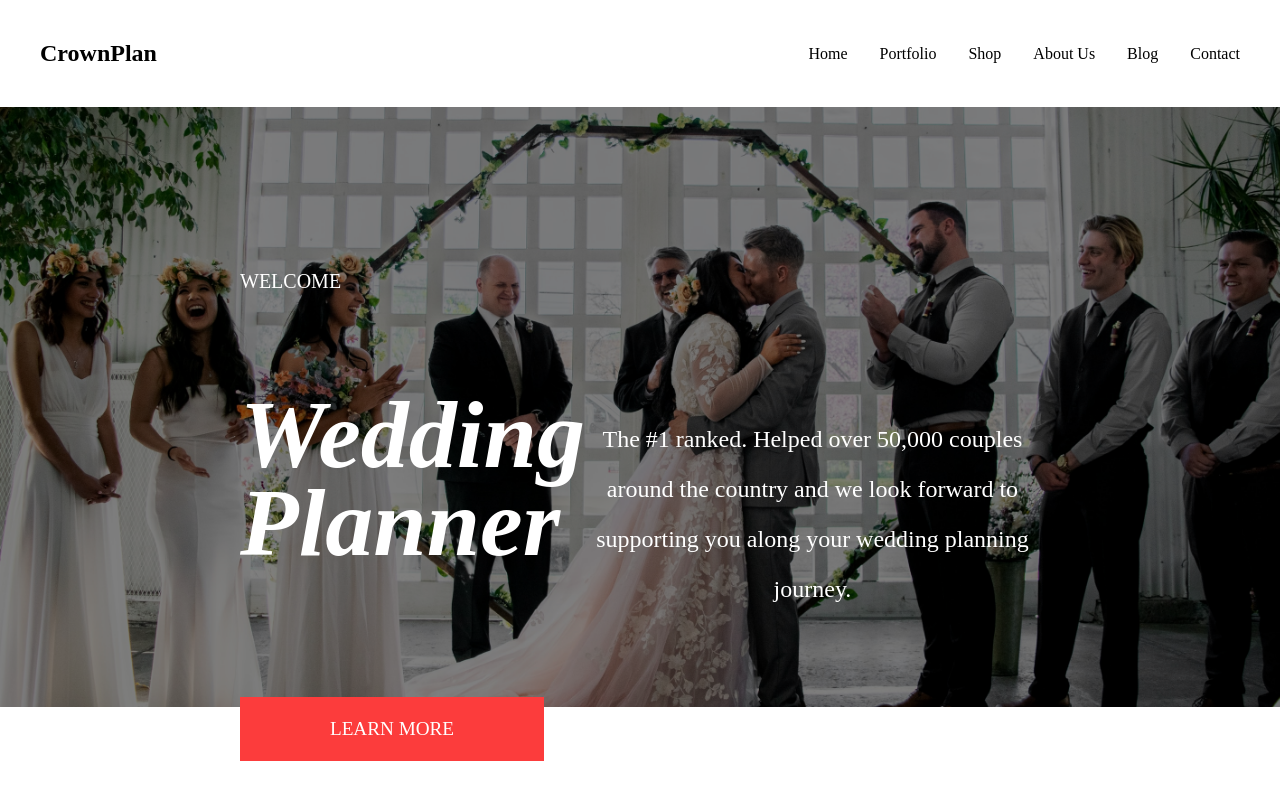
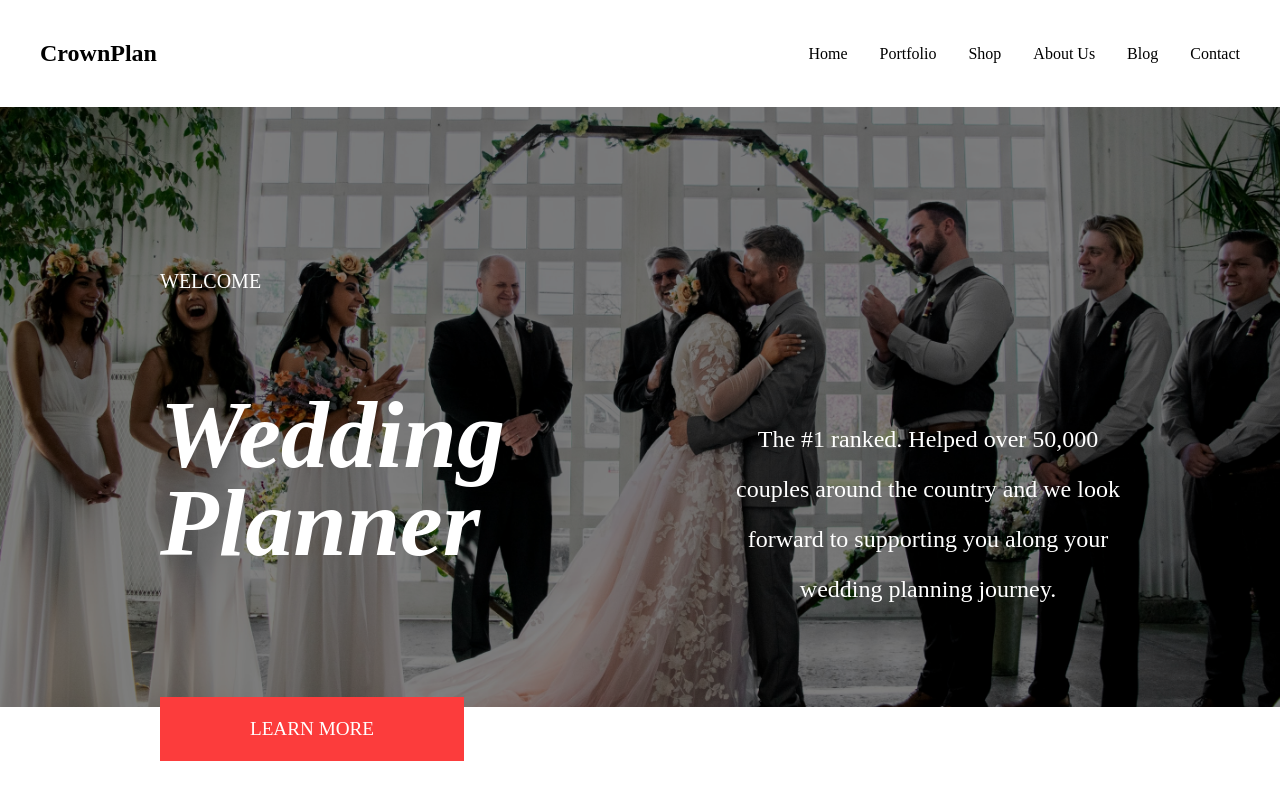
Before and after one commit to granth16/Wedding-planner, a React (Vite) app: page / in a window 1280 px wide. Shown: the top 800 px of the page. Built offline with nearby package versions, Linux system fonts and the light colour scheme.

Commit message:
style: updated styles for right_section-hero

```diff
--- a/src/styles/Welcome.css
+++ b/src/styles/Welcome.css
@@ -15,7 +15,7 @@
   justify-content: center;
   align-items: center;
   font-size: 5rem;
-  padding: 10rem 15rem;
+  padding: 10rem;
 }
 
 /* WELCOME SECTION */
@@ -63,13 +63,15 @@
 
 /* WELCOME SECTION RIGHT*/
 .welcome_right {
+  max-width: 24rem;
 }
 
 .welcome_right_quote P {
   font-family: Mulish;
-  font-size: 24px;
-  font-weight: 300;
+  font-size: 1.5rem;
+  font-weight: 200;
   line-height: 50px;
   letter-spacing: 0em;
   text-align: center;
+  width: 100%;
 }
```
